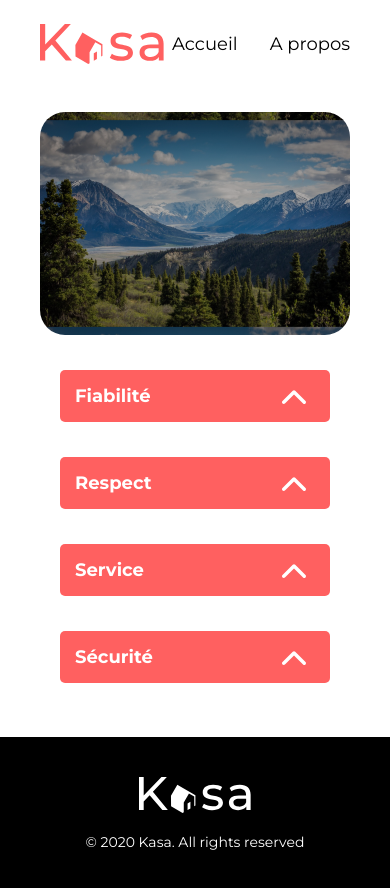
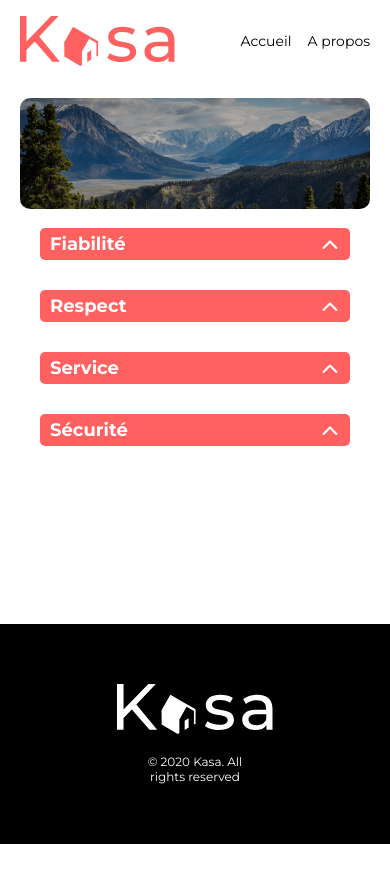
Before and after one commit to safiamr78/Kasa-react, a React (Vite) app in the folder frontend/: page /about in a window 390 px wide. Shown: the top 888 px of the page. After the commit the page ends 844 px from the top, so only its background shows below. Built offline with nearby package versions, Linux system fonts and the light colour scheme.

Commit message:
Responsive mobile sur les pages : A propos,Home, et 404

```diff
--- a/frontend/src/components/Banner/Banner.css
+++ b/frontend/src/components/Banner/Banner.css
@@ -18,3 +18,26 @@ text-shadow: -1px -1px 0 #000,
 -1px 1px 0 #000,
 1px 1px 0 #000;
 }
+
+.mobile-break {
+    display: none;
+}
+
+@media (max-width: 768px) {
+
+    .banner {
+        border-radius: 10px;
+        background-size: cover;
+        height: 111px;
+        justify-content: flex-start;
+    }
+
+    .banner__text {
+        font-size: 24px;
+        padding-left: 15px;
+    }
+
+    .mobile-break {
+        display: block;
+    }
+}
--- a/frontend/src/components/Collapse/Collapse.css
+++ b/frontend/src/components/Collapse/Collapse.css
@@ -41,3 +41,15 @@ margin: 0;
     border-radius: 0 0 5px 5px;
     font-weight: 400;
 }
+
+@media (max-width: 768px)  {
+    .collapse-header {
+        margin-top: 19px;
+        padding: 5px 10px;
+    }
+
+    .collapse-arrow img {
+        width: 20px;
+        height: 20px;
+    }
+}
--- a/frontend/src/components/Layout/Layout.css
+++ b/frontend/src/components/Layout/Layout.css
@@ -72,3 +72,40 @@ body {
   font-size: 14px;
   color: #ffffff;
 }
+
+
+@media (max-width: 768px) {
+.layout__header {
+padding: 16px 20px;
+}
+
+.layout__logo {
+height: 50px;
+}
+
+.layout__nav {
+gap: 16px;
+}
+
+.layout__nav-link {
+font-size: 14px;
+}
+
+.layout__main {
+padding: 16px 20px 0px 20px;
+}
+
+.layout__footer-logo {
+height: 50px;
+}
+
+.layout__footer-text {
+font-size: 12px;
+text-align: center;
+max-width: 105px;
+}
+
+.layout__footer {
+  padding: 60px;
+}
+}
--- a/frontend/src/pages/Home.css
+++ b/frontend/src/pages/Home.css
@@ -12,3 +12,15 @@
   text-decoration: none;
   color: inherit;
 }
+
+@media  (max-width: 768px) {
+
+  .home__grid {
+    grid-template-columns: 1fr;
+    padding: 0px;
+    background-color: transparent;
+    border-radius: 0;
+    gap: 22px
+
+  }
+}
--- a/frontend/src/pages/Home.jsx
+++ b/frontend/src/pages/Home.jsx
@@ -16,7 +16,7 @@ fetch("http://localhost:8080/api/properties")
 
 return (
 <section className="home">
-<Banner text="Chez vous, partout et ailleurs" image={bannerHome} opacity={0.6} />
+<Banner text={<>Chez vous, <br className="mobile-break"/> partout et ailleurs</>} image={bannerHome} opacity={0.6} />
 <div className="home__grid">
 {logements.map((logement) => (
 <Link key={logement.id} to={`/logement/${logement.id}`}>
--- a/frontend/src/pages/NotFound.css
+++ b/frontend/src/pages/NotFound.css
@@ -30,3 +30,26 @@ text-decoration: underline;
 margin-top: 50px;
 margin-bottom: 50px;
 }
+
+@media (max-width: 768px) {
+
+  .not-found {
+    align-items: center;
+  }
+
+  .not-found__code {
+    font-size: 96px;
+  }
+
+  .not-found__message {
+    font-size: 18px;
+    max-width: 260px;
+    text-align: center;
+  }
+
+    .not-found__link {
+      color:#000;
+      font-weight: 500;
+      margin-top: 75px;
+    }
+}
--- a/frontend/src/pages/NotFound.jsx
+++ b/frontend/src/pages/NotFound.jsx
@@ -6,7 +6,7 @@ function NotFound() {
     <div className="not-found">
       <h1 className="not-found__code">404</h1>
       <p className="not-found__message">
-        Oups! La page que vous demandez n&apos;existe pas.
+        Oups! La page que<br className="mobile-break"/> vous demandez n&apos;existe pas.
       </p>
       <Link to="/" className="not-found__link">
         Retourner sur la page d&apos;accueil
```
